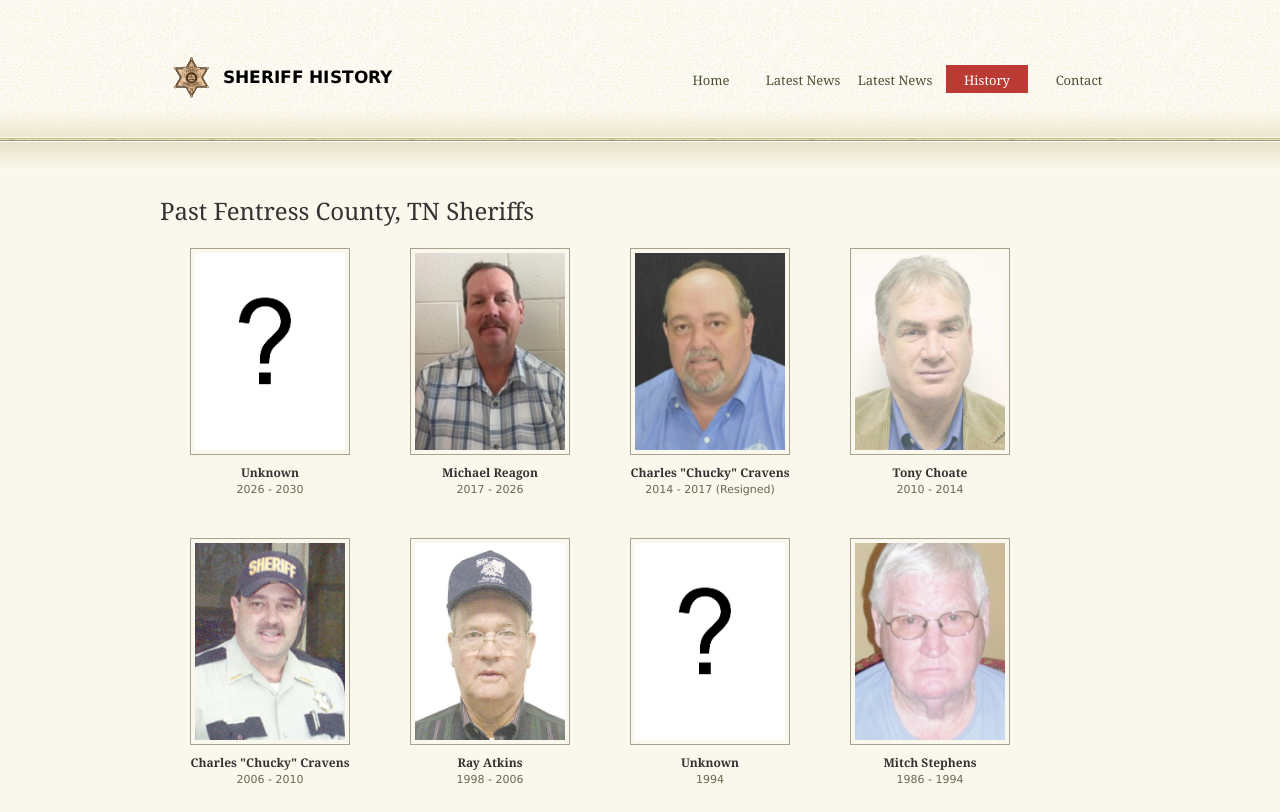
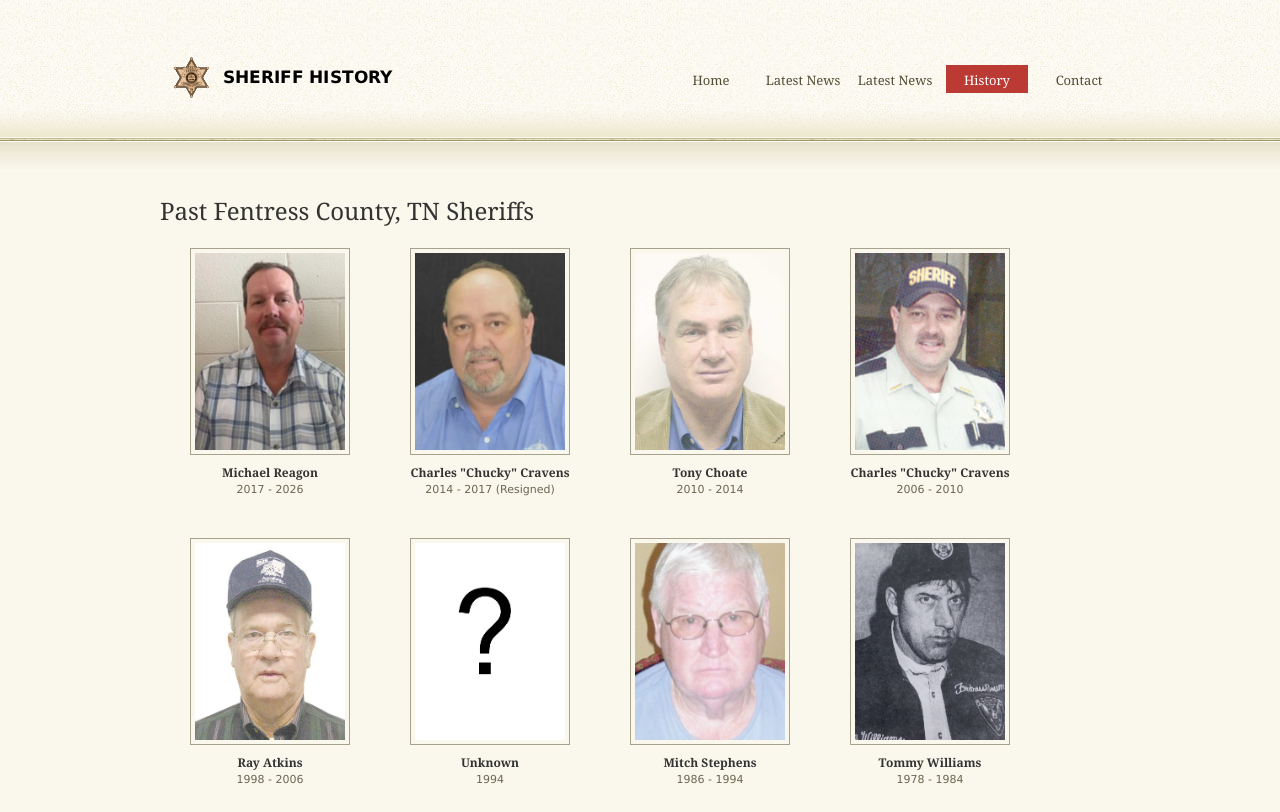
Before and after one commit to fentress728-ui/fentress, a plain HTML site: page index.html in a window 1280 px wide. Shown: the top 812 px of the page. Drawn offline with nearby package versions, Linux system fonts and the light colour scheme.

Commit message:
Update index.html

```diff
--- a/index.html
+++ b/index.html
@@ -80,11 +80,6 @@ ddsmoothmenu.init({
 <div id="templatemo_main_wrapper">
     <div id="templatemo_main">
 	<h2>Past Fentress County, TN Sheriffs</h2>
-
-	<div class="gallery_box no_margin_right">
-        	<img src="images/pastmasters/2026.jpg" WIDTH="150" HEIGHT="197" class="imgage-with-frame"/></a>
-            <h5>Unknown</h5>
-            <p>2026 - 2030</p></div>
 
 	<div class="gallery_box no_margin_right">
         	<img src="images/pastmasters/2018.jpg" WIDTH="150" HEIGHT="197" class="imgage-with-frame"/></a>
@@ -292,4 +287,5 @@ ddsmoothmenu.init({
     </div>
 </div>
 </body>
+
 </html>
```
